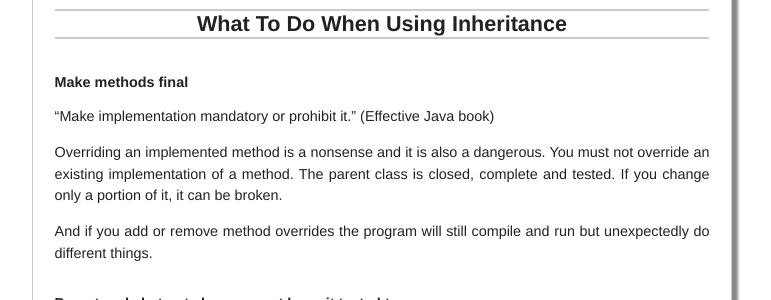
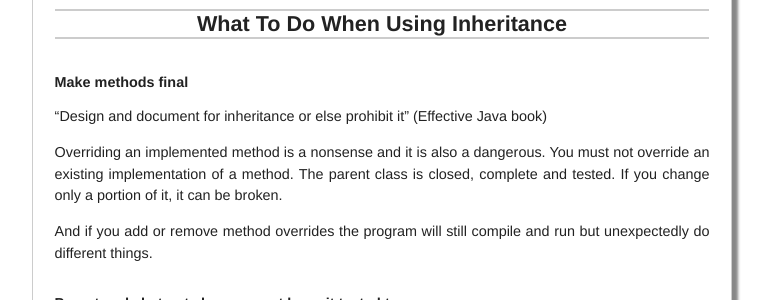
Before and after one commit to woj-tek/petozoltan.github.io, a Jekyll site: the page built from _posts/2016-06-18-when-to-avoid-inheritance.md, in a window 1280 px wide and 900 px high, scrolled down 3149 px. Shown: the part 152-452 px from the top of the window, without its empty margins (258-1029 px from the left). Built offline with Jekyll 4.4.1, drawn with Linux system fonts in a browser that asks for light colours; some of the changed text lies outside the part shown.

Commit message:
Update 2016-06-18-when-to-avoid-inheritance.md

```diff
--- a/_posts/2016-06-18-when-to-avoid-inheritance.md
+++ b/_posts/2016-06-18-when-to-avoid-inheritance.md
@@ -135,7 +135,7 @@ Test cases must be simple and *independent*.
 
 #### Make methods final
 
-"Make implementation mandatory or prohibit it." (Effective Java book)
+"Design and document for inheritance or else prohibit it" (Effective Java book)
 
 Overriding an implemented method is a nonsense and it is also a dangerous. You must not override an existing implementation of a method. The parent class is closed, complete and tested. If you change only a portion of it, it can be broken.
 
```
Also changed, not shown: other parts of _posts/2016-06-18-when-to-avoid-inheritance.md (+1 -1 lines).
